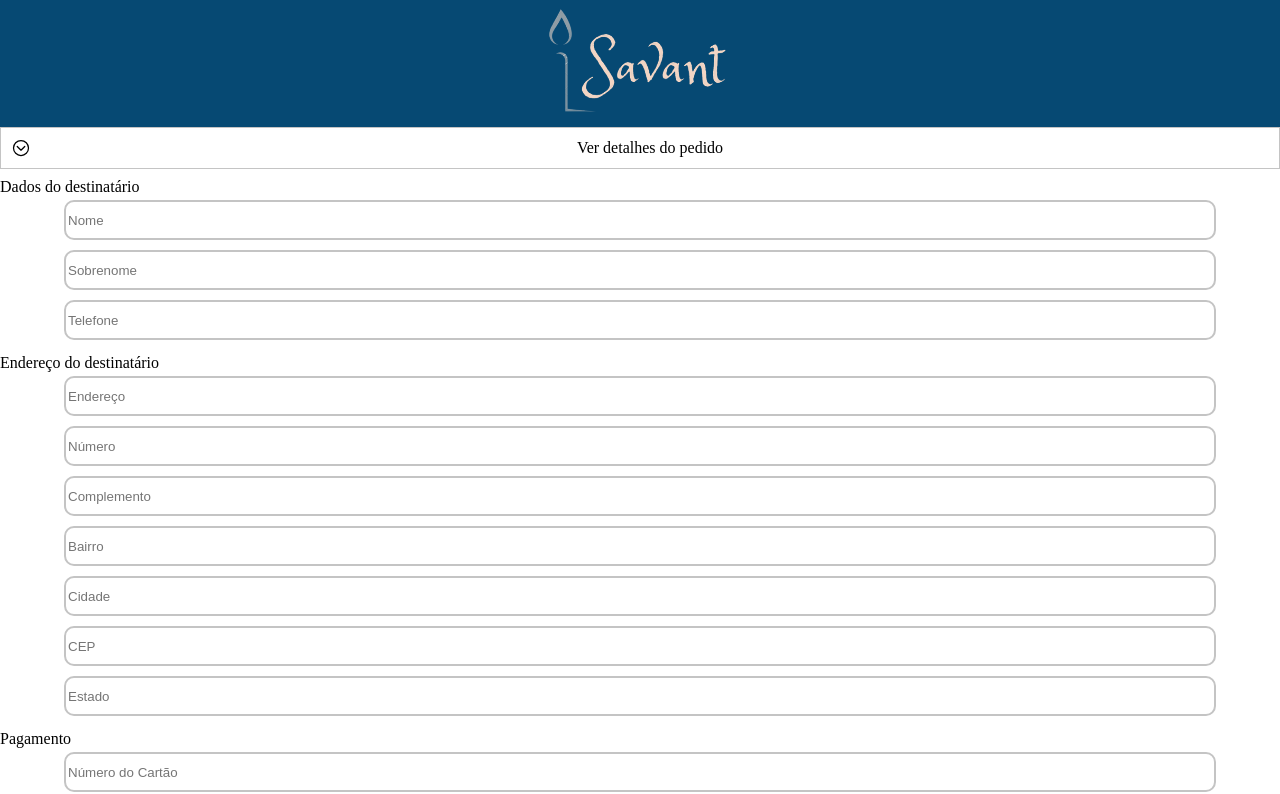
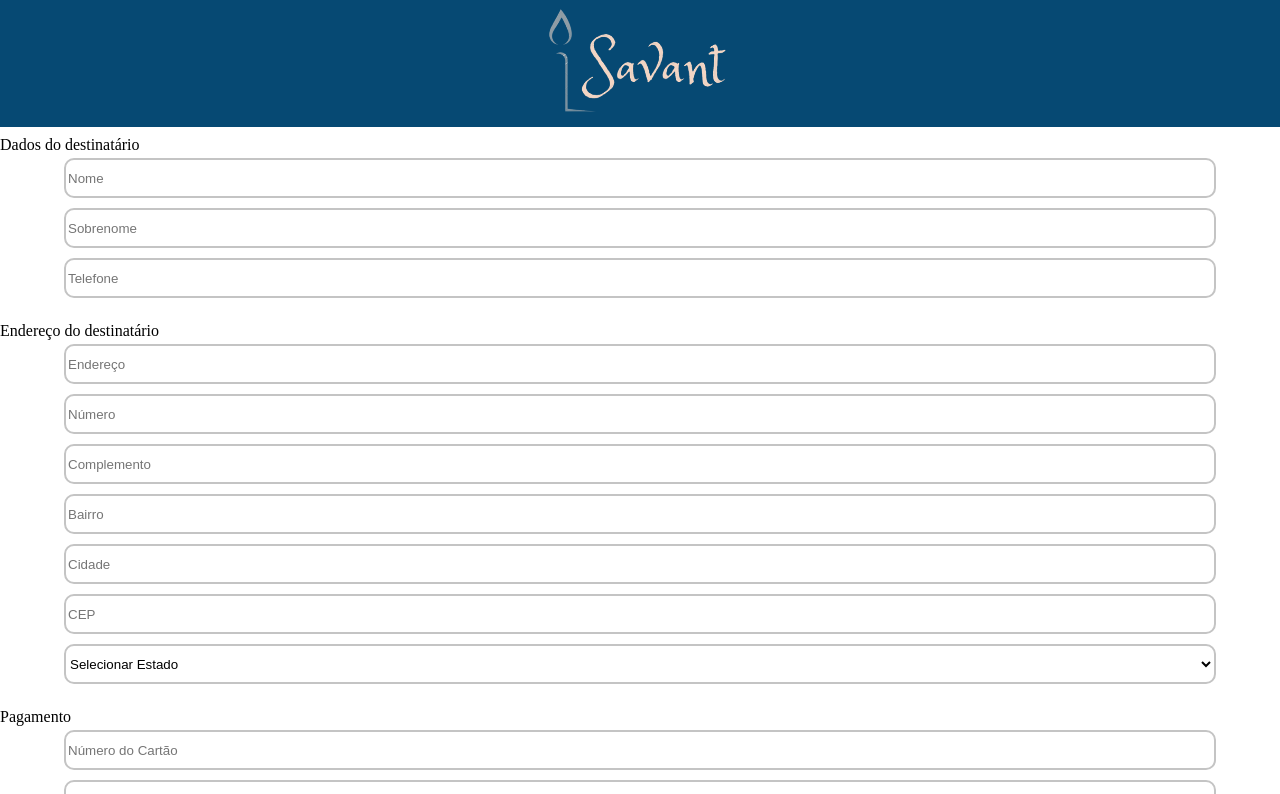
Before and after one commit to JayTStar/projeto14-savant-front, a React (Create React App) app: page /checkout in a window 1280 px wide. Shown: the top 794 px of the page. Built offline with nearby package versions, Linux system fonts and the light colour scheme.

Commit message:
Select state

```diff
--- a/src/Components/Checkout.js
+++ b/src/Components/Checkout.js
@@ -1,55 +1,122 @@
 import styled from "styled-components";
 import Logo from "../Midia/Savant-logo.svg"
-import {useState, useEffect} from "react"
+import {useState} from "react"
 import { useCart } from "../contexts/UserContext";
 
 export default function Checkout(){
-    const [state,setState] = useState(false);
+    const [firstName, setFirstName] = useState("");
+    const [lastName, setLastName] = useState("");
+    const [phone, setPhone] = useState("");
 
-    useEffect(() => {
-        console.log(state);
-        toggle(state);
-    }, [state])
+    const [street, setStreet] = useState("");
+    const [number, setNumber] = useState("");
+    const [complement, setComplement] = useState("");
+    const [district, setDistricst] = useState("");
+    const [city, setcity] = useState("");
+    const [zipCode, setZipCode] = useState("");
+    const [state, setState] = useState("");
+
+    const [cardNumber, setCardNumber] = useState("");
+    const [cardName, setCardName] = useState("");
+    const [valid, setValid] = useState("");
+    const [CVV, setCVV] = useState("");
+
+    const lastFour = cardNumber.substr(cardNumber.length - 4);
+
+    const {cart} = useCart();
+
+    let totalPrice = 0;
+
+    cart.map(product => {totalPrice += parseFloat(product.price)});
+
+    const orderInfo ={
+        items: cart,
+        total: totalPrice,
+        deliverTo: `${firstName} ${lastName}`,
+        contact: phone,
+        street: street,
+        number: number,
+        complement: complement,
+        district: district,
+        city: city,
+        ZIP: zipCode,
+        state: state,
+
+        paymentMethod: "card",
+        card: lastFour
+    }
+
+    function postOrder(){
+        console.log(orderInfo);
+    }
+
     return(
         <Page>
             <header> <img src={Logo}/></header>
 
-            <Products>
-                <ion-icon name="chevron-down-circle-outline" onClick={() => {(state === false) ? setState(true) : setState(false)}}></ion-icon>
-                <p>Ver detalhes do pedido</p>
-                <p></p>
-            </Products>
+            <CartData>
+
+            </CartData>
 
             <ShippingInfo>
                 <h2>Dados do destinatário</h2>
                 <form>
-                    <input placeholder="Nome"/>
-                    <input placeholder="Sobrenome"/>
-                    <input placeholder="Telefone"/>
+                    <input placeholder="Nome" onChange={(e) => {setFirstName(e.target.value)}}/>
+                    <input placeholder="Sobrenome" onChange={(e) => {setLastName(e.target.value)}}/>
+                    <input placeholder="Telefone" onChange={(e) => {setPhone(e.target.value)}}/>
                 </form>
             </ShippingInfo>
             <Adress>
                 <h2>Endereço do destinatário</h2>
                 <form>
-                    <input placeholder="Endereço"/>
-                    <input placeholder="Número"/>
-                    <input placeholder="Complemento"/>
-                    <input placeholder="Bairro"/>
-                    <input placeholder="Cidade"/>
-                    <input placeholder="CEP"/>
-                    <input placeholder="Estado"/>
+                    <input placeholder="Endereço" onChange={(e) => {setStreet(e.target.value)}}/>
+                    <input placeholder="Número" onChange={(e) => {setNumber(e.target.value)}}/>
+                    <input placeholder="Complemento" onChange={(e) => {setComplement(e.target.value)}}/>
+                    <input placeholder="Bairro" onChange={(e) => {setDistricst(e.target.value)}}/>
+                    <input placeholder="Cidade" onChange={(e) => {setcity(e.target.value)}}/>
+                    <input placeholder="CEP" onChange={(e) => {setZipCode(e.target.value)}}/>
+                    <select onChange={(e) => {setState(e.target.value)}}>
+                        <option value="">Selecionar Estado</option>
+                        <option value="Acre">Acre</option>
+                        <option value="Alagoas">Alagoas</option>
+                        <option value="Amapá">Amapá</option>
+                        <option value="Amazonas">Amazonas</option>
+                        <option value="Bahia">Bahia</option>
+                        <option value="Ceará">Ceará</option>
+                        <option value="Distrito Federal">Distrito Federal</option>
+                        <option value="Espírito Santo">Espírito Santo</option>
+                        <option value="Goiás">Goiás</option>
+                        <option value="Maranhão">Maranhão</option>
+                        <option value="Mato Grosso">Mato Grosso</option>
+                        <option value="Mato Grosso do Sul">Mato Grosso do Sul</option>
+                        <option value="Minas Gerais">Minas Gerais</option>
+                        <option value="Pará">Pará</option>
+                        <option value="Paraíba">Paraíba</option>
+                        <option value="Paraná">Paraná</option>
+                        <option value="Pernambuco">Pernambuco</option>
+                        <option value="Piauí">Piauí</option>
+                        <option value="Rio de Janeiro">Rio de Janeiro</option>
+                        <option value="Rio Grande do Norte">Rio Grande do Norte</option>
+                        <option value="Rio Grande do Sul">Rio Grande do Sul</option>
+                        <option value="Rondônia">Rondônia</option>
+                        <option value="Rorâima">Rorâima</option>
+                        <option value="Santa Catarina">Santa Catarina</option>
+                        <option value="São Paulo">São Paulo</option>
+                        <option value="Sergipe">Sergipe</option>
+                        <option value="Tocantins">Tocantins</option>
+                    </select>
                 </form>
             </Adress>
             <Payment>
                 <h2>Pagamento</h2>
                 <form>
-                    <input placeholder="Número do Cartão"/>
-                    <input placeholder="Nome no Cartão"/>
-                    <input placeholder="Vencimento"/>
-                    <input placeholder="CVV"/>
+                    <input placeholder="Número do Cartão" onChange={(e) => {setCardNumber(e.target.value)}}/>
+                    <input placeholder="Nome no Cartão" onChange={(e) => {setCardName(e.target.value)}}/>
+                    <input placeholder="Vencimento" onChange={(e) => {setValid(e.target.value)}}/>
+                    <input placeholder="CVV" onChange={(e) => {setCVV(e.target.value)}}/>
                 </form>
             </Payment>
-            <button>Finalizar</button>
+            <button onClick={postOrder}>Finalizar</button>
         </Page>
     )
 }
@@ -62,7 +129,8 @@ const Page = styled.main`
     width: 100%;
     height: 100%;
 
-    position: relative;
+    display:flex;
+    flex-direction: column;
 
     header{
         width: 100%;
@@ -88,6 +156,18 @@ const Page = styled.main`
         border: 2px solid #C4C4C4;
     }
 
+    select{
+        width: 90%;
+        height: 40px;
+
+        margin: 5px 0;
+
+        border-radius: 10px;
+        border: 2px solid #C4C4C4;
+
+        background-color: #FFFFFF
+    }
+
     section{
         margin: 10px 0;
     }
@@ -103,27 +183,11 @@ const Page = styled.main`
 
         border-radius: 40px;
 
-        position: absolute;
-
-        left: 25%;
+        margin: 10px auto;
     }
 `
-const Products = styled.div`
-    width: 100%;
-    height: ${toggle};
+const CartData = styled.div`
 
-    display: flex;
-    align-items: center;
-    justify-content: space-between;
-
-    border: 1px solid #C4C4C4;
-
-    box-sizing: border-box;
-    padding: 10px;
-
-    ion-icon{
-        font-size: 20px;
-    }
 `
 const ShippingInfo = styled.section`
     width: 100%;
```
